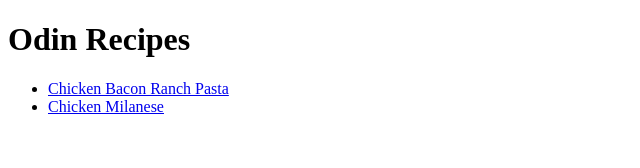
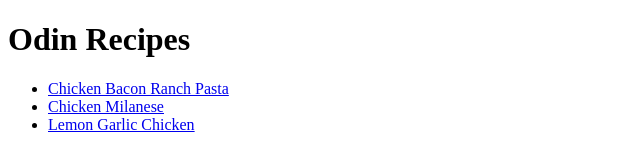
Before and after one commit to stephvarstar/odin-recipes, a plain HTML site: page index.html in a window 1280 px wide. Shown: the whole page, without its empty margins (0-640 px from the left). Drawn offline with Linux system fonts and the light colour scheme.

Commit message:
updated recipe htmls

```diff
--- a/index.html
+++ b/index.html
@@ -12,6 +12,7 @@
             <ul>
                 <li><a href="recipes/chicken-bacon-ranch-pasta.html">Chicken Bacon Ranch Pasta</a></li>
                 <li><a href="recipes/chicken-milanese.html">Chicken Milanese</a></li>
+                <li><a href="recipes/lemon-garlic-chicken.html">Lemon Garlic Chicken</a></li>
             </ul>
     </body>
 </html>
```
